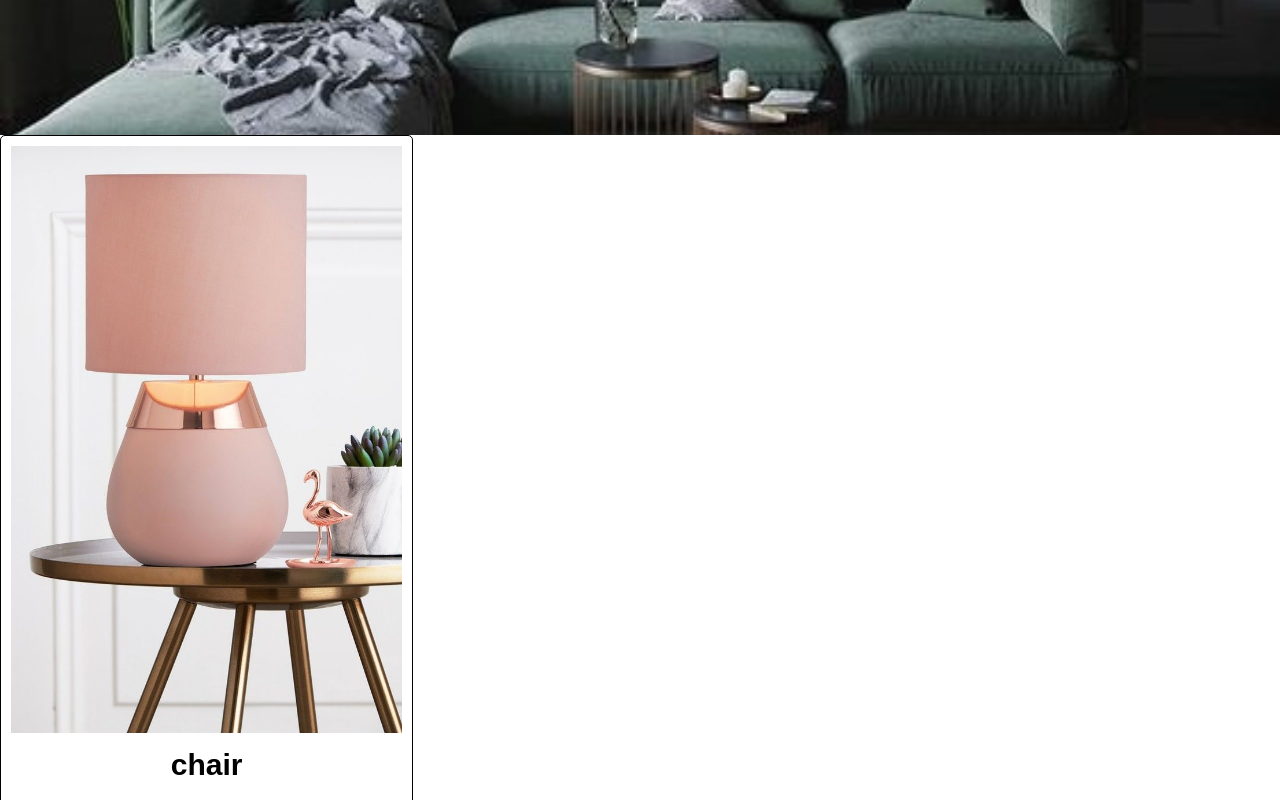
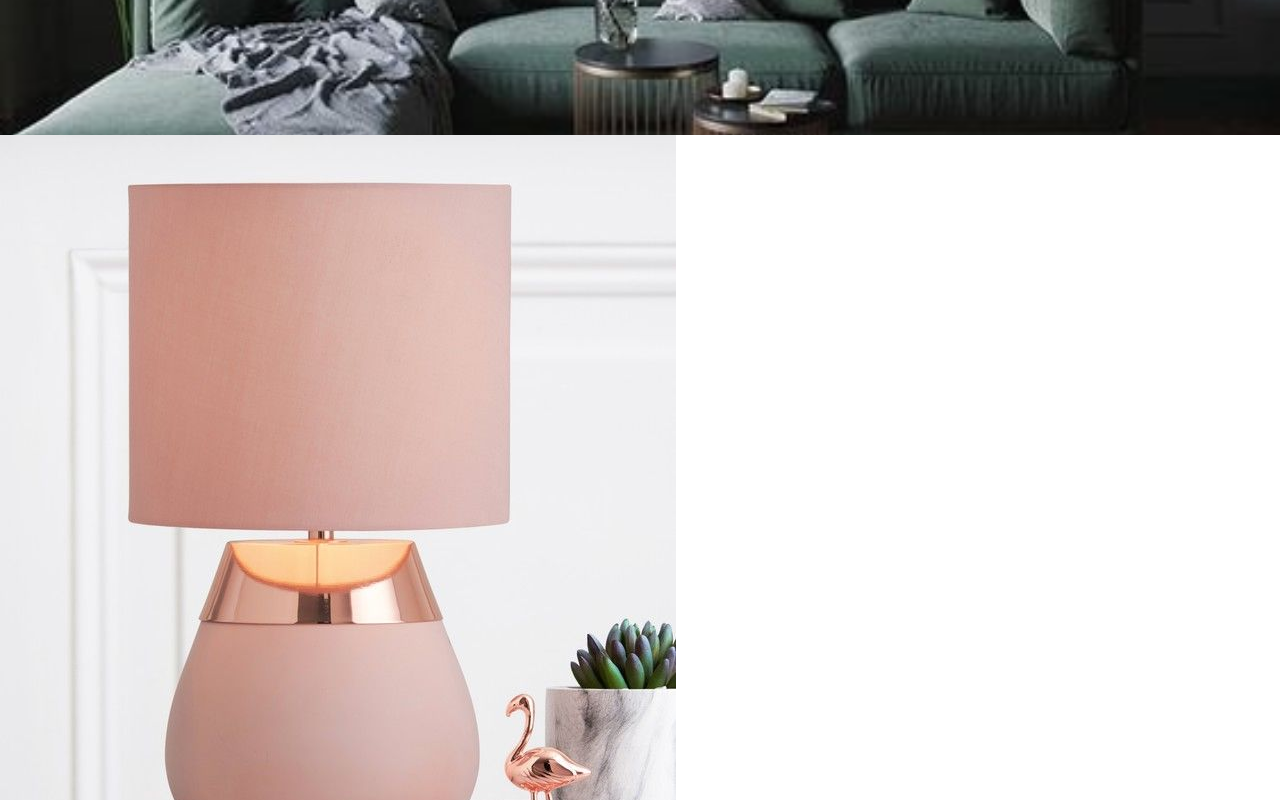
Before and after one commit to rhythm1124/Abode, a React (Create React App) app: page /login in a window 1280 px wide. Shown: the part 760-1560 px from the top of the page. Built offline with nearby package versions, Linux system fonts and the light colour scheme; the HTML template or start-up script is replaced by a standard one.

Commit message:
Update main.css

```diff
--- a/src/components/main.css
+++ b/src/components/main.css
@@ -19,23 +19,23 @@
 }
 
 .grid-container{
-    display: flex;
     padding: 20px;
     margin: 0 auto;
     max-width: 1200px;
     text-align: center;
 }
 .container{
-    display: grid;
-    grid-template-columns: 1fr 1fr 1fr;
-    grid-template-rows: 1fr;
-    grid-gap: 20px;
+    display: flex;
+    flex-wrap: nowrap;
+    overflow-x: auto;
+    gap: 20px;
 }
 .grid-item{
-    border: 1px solid;
+    background-color: #f1f4dd;
     border-radius: 5px;
-    padding: 10px;
     text-align: center;
+    min-width: 200px;
+    flex-shrink: 0;
 }
 .grid-img{
     max-width: 100%;
@@ -48,6 +48,3 @@
 .grid-item p{
     font-weight: bold;
 }
-.grid-img:hover{
-    transform: scale(1.1);
-}
```
